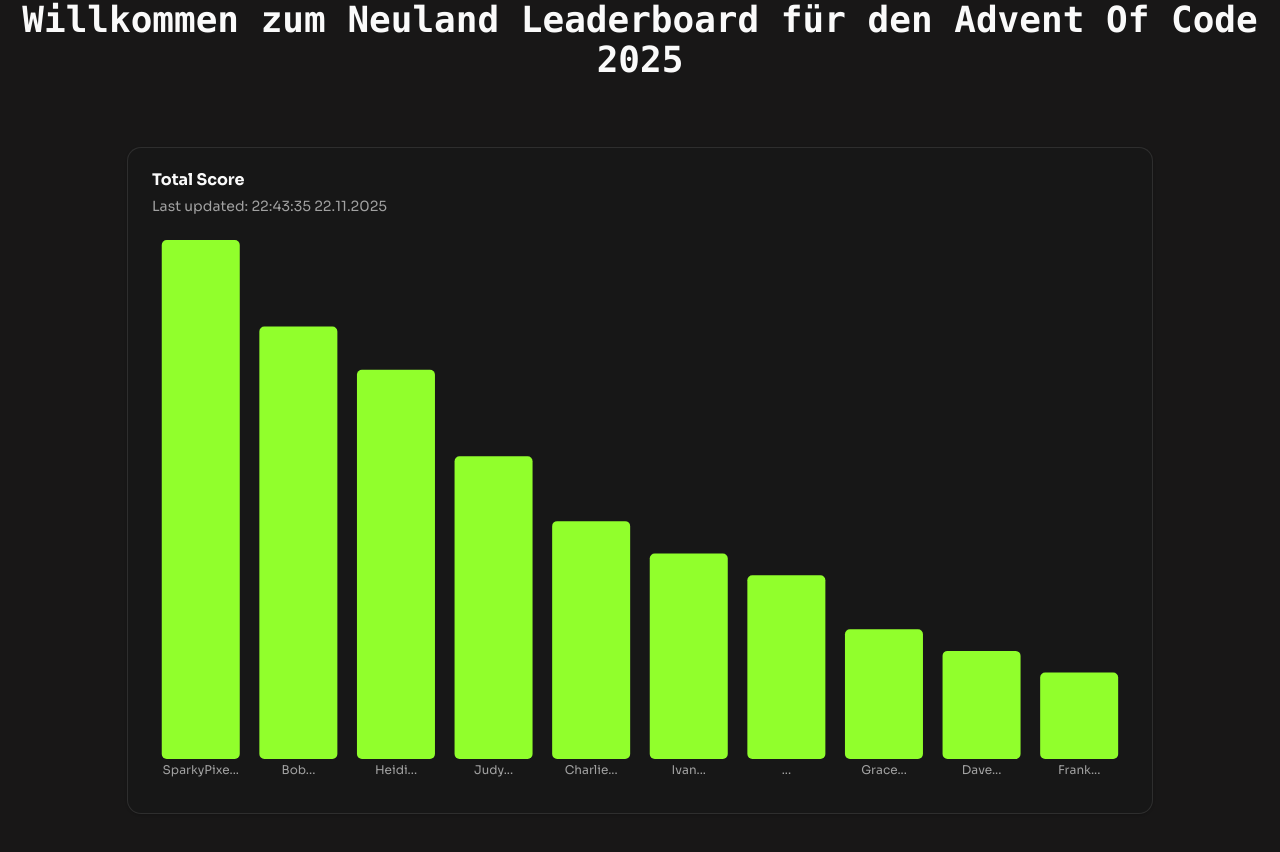
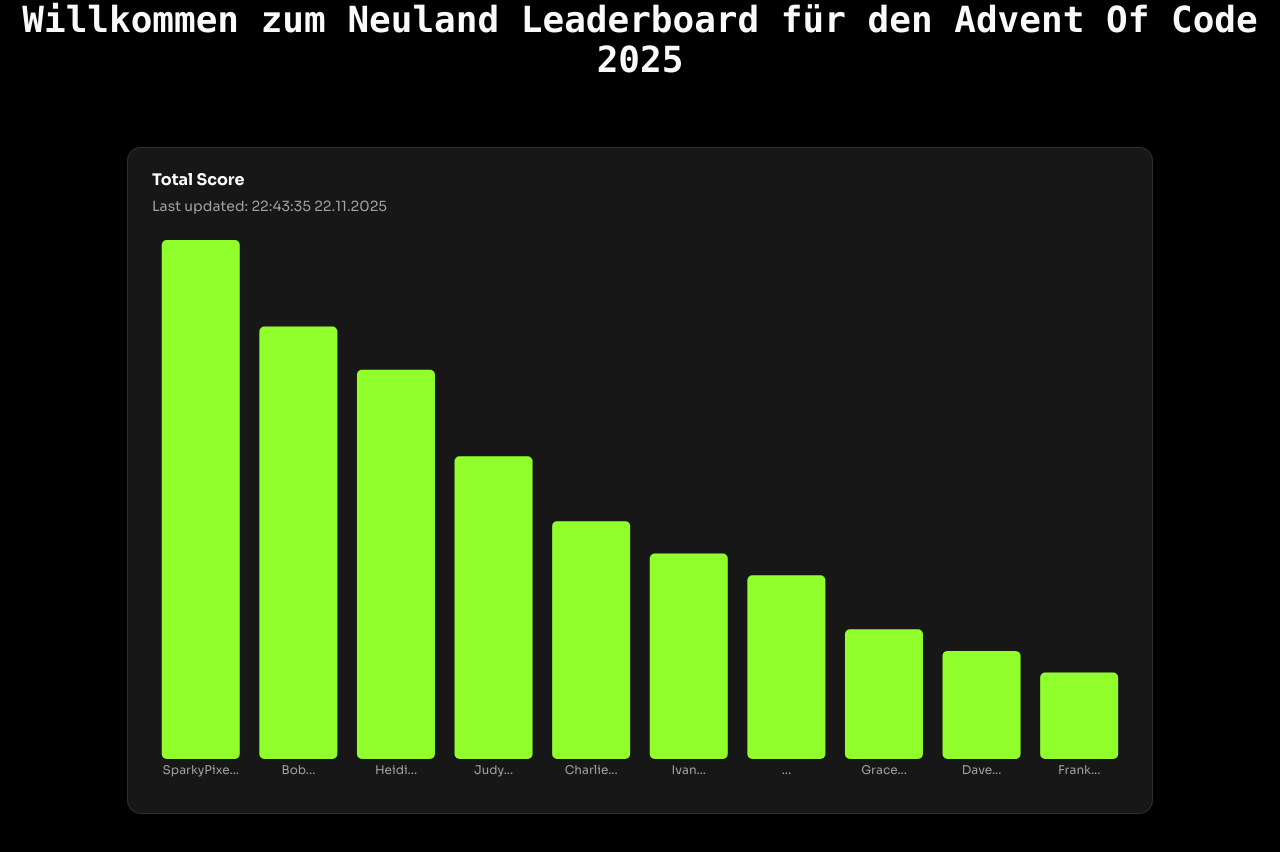
Before and after one commit to neuland-ingolstadt/neuland-aoc-leaderboard, a Next.js app: page /test in a window 1280 px wide. Shown: the top 852 px of the page. Built offline with nearby package versions, Linux system fonts and the light colour scheme; a web font is replaced by a local one.

Commit message:
feat: adjust color

```diff
--- a/app/globals.css
+++ b/app/globals.css
@@ -79,7 +79,7 @@
 }
 
 .dark {
-  --background: oklch(0.21 0.002 17.282 / 0.96);
+  --background: oklch(0 0 0 / 0.96);
   --foreground: oklch(0.985 0 0);
   --card: oklch(0.205 0 0);
   --card-foreground: oklch(0.985 0 0);
```
